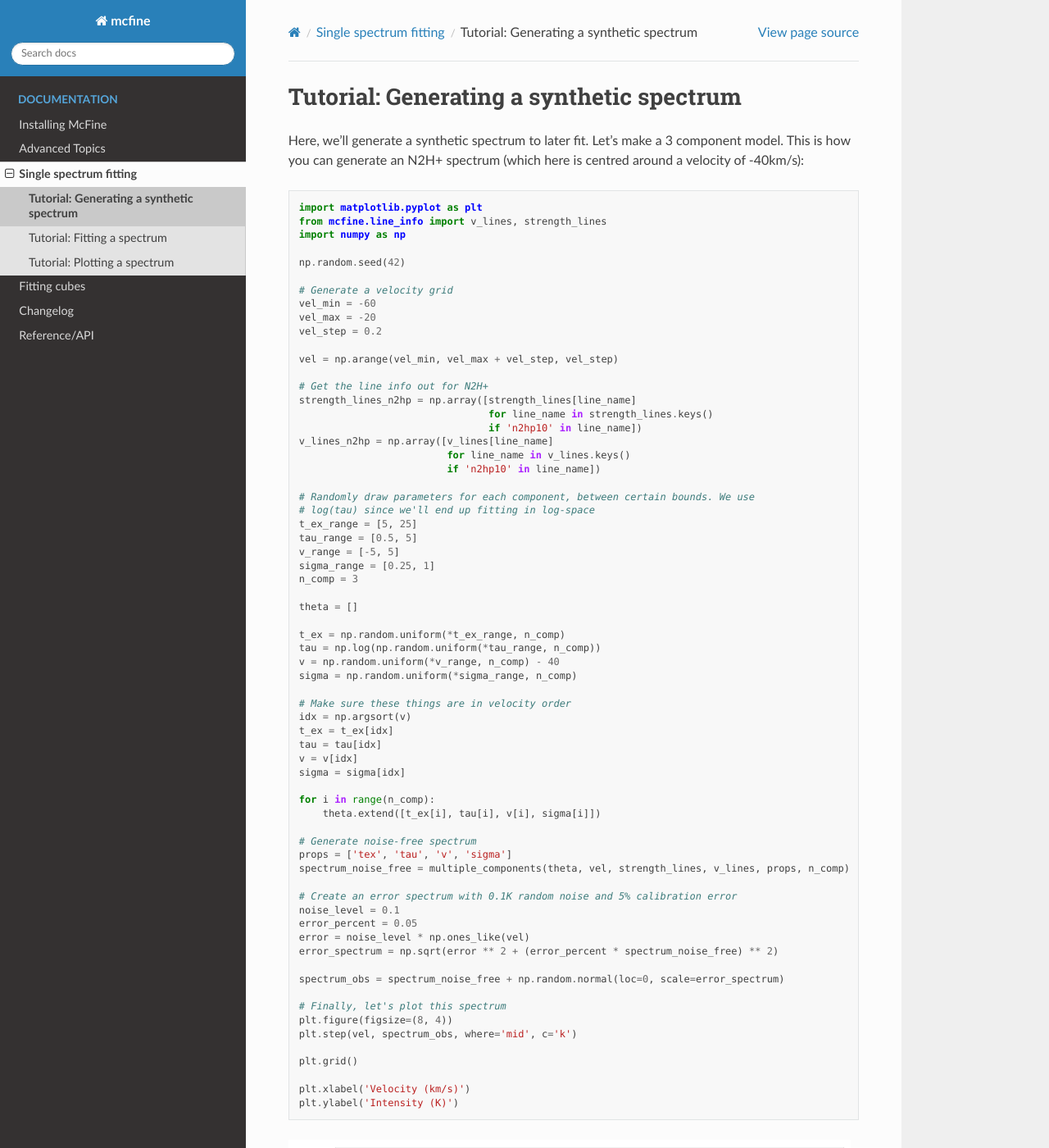
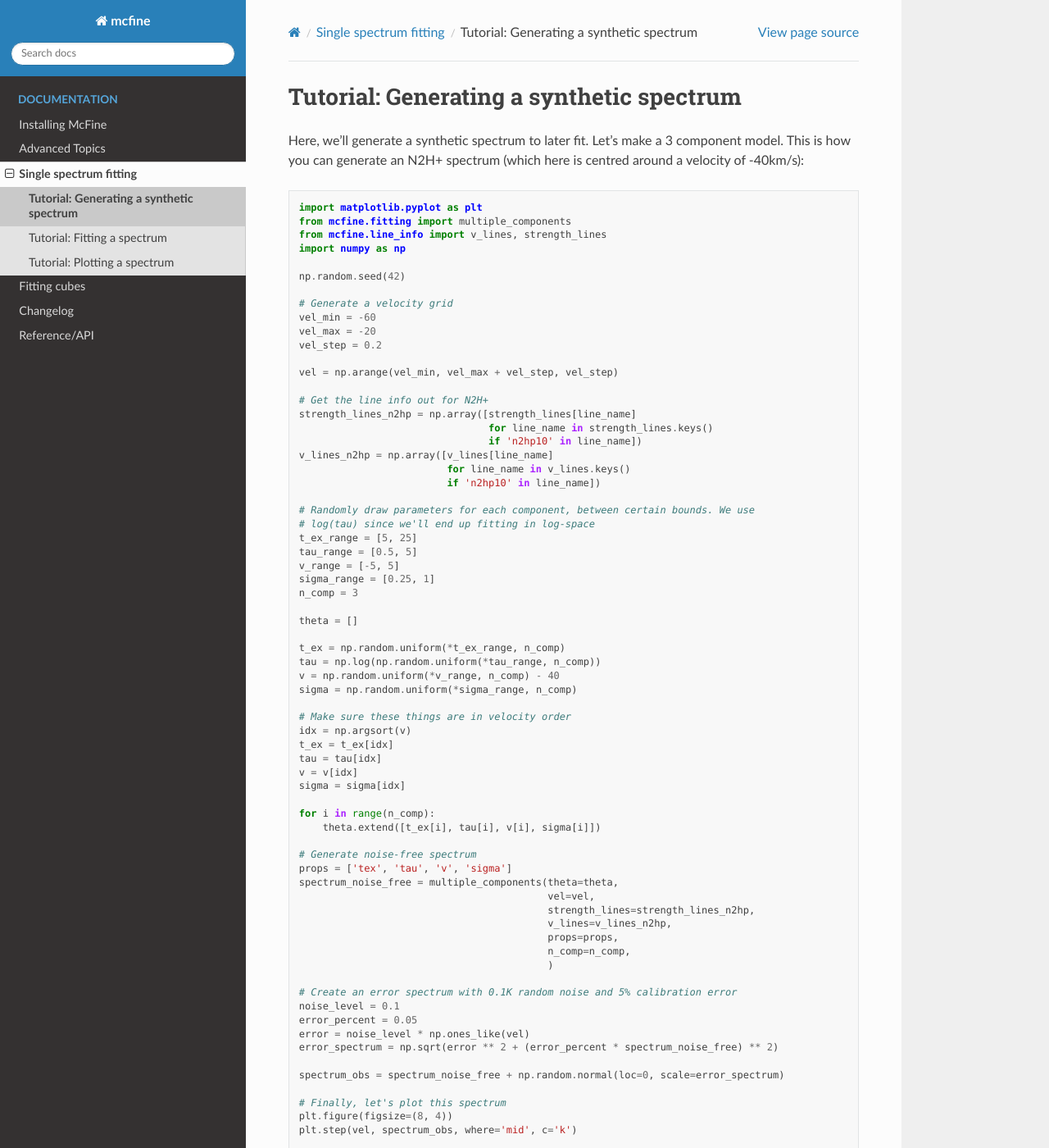
Before and after one commit to thomaswilliamsastro/mcfine, a Sphinx documentation site: the page built from docs/tutorials/generating_a_spectrum.rst, in a window 1280 px wide and 1400 px high. Shown: the whole window at 82% size. Built offline with Sphinx 7.4.7 and the Read the Docs theme 3.1.0, drawn with Linux system fonts in a browser that asks for light colours.

```diff
--- a/CHANGELOG.rst
+++ b/CHANGELOG.rst
@@ -6,6 +6,8 @@ Changelog
 0.3 (Unreleased)
 ================
 
+* Update tutorials since some functions have changed
+* Explicitly make ndradexhyperfine optional
 * Added pure Gaussian option, which just models purely Gaussian line profiles with Tpeak/v/sigma
 * Fix bug in map making if ``fit_type`` is not ``lte``
 * Increased default sigma bound to 500, to better capture velocity dispersion on larger
--- a/docs/install.rst
+++ b/docs/install.rst
@@ -11,12 +11,15 @@ McFine requires:
 * astropy
 * emcee
 * lmfit
-* ndradexhyperfine
 * numdifftools
 * numpy
 * scipy
 * threadpoolctl
 * tqdm
+
+The RT mode requires:
+
+* ndradexhyperfine
 
 The plotting requires:
 
--- a/docs/tutorials/generating_a_spectrum.rst
+++ b/docs/tutorials/generating_a_spectrum.rst
@@ -8,6 +8,7 @@ This is how you can generate an N2H+ spectrum (which here is centred around a ve
 .. code-block:: python
 
     import matplotlib.pyplot as plt
+    from mcfine.fitting import multiple_components
     from mcfine.line_info import v_lines, strength_lines
     import numpy as np
 
@@ -55,7 +56,13 @@ This is how you can generate an N2H+ spectrum (which here is centred around a ve
 
     # Generate noise-free spectrum
     props = ['tex', 'tau', 'v', 'sigma']
-    spectrum_noise_free = multiple_components(theta, vel, strength_lines, v_lines, props, n_comp)
+    spectrum_noise_free = multiple_components(theta=theta,
+                                              vel=vel,
+                                              strength_lines=strength_lines_n2hp,
+                                              v_lines=v_lines_n2hp,
+                                              props=props,
+                                              n_comp=n_comp,
+                                              )
 
     # Create an error spectrum with 0.1K random noise and 5% calibration error
     noise_level = 0.1
```
Also changed, not shown: 1 other file.
